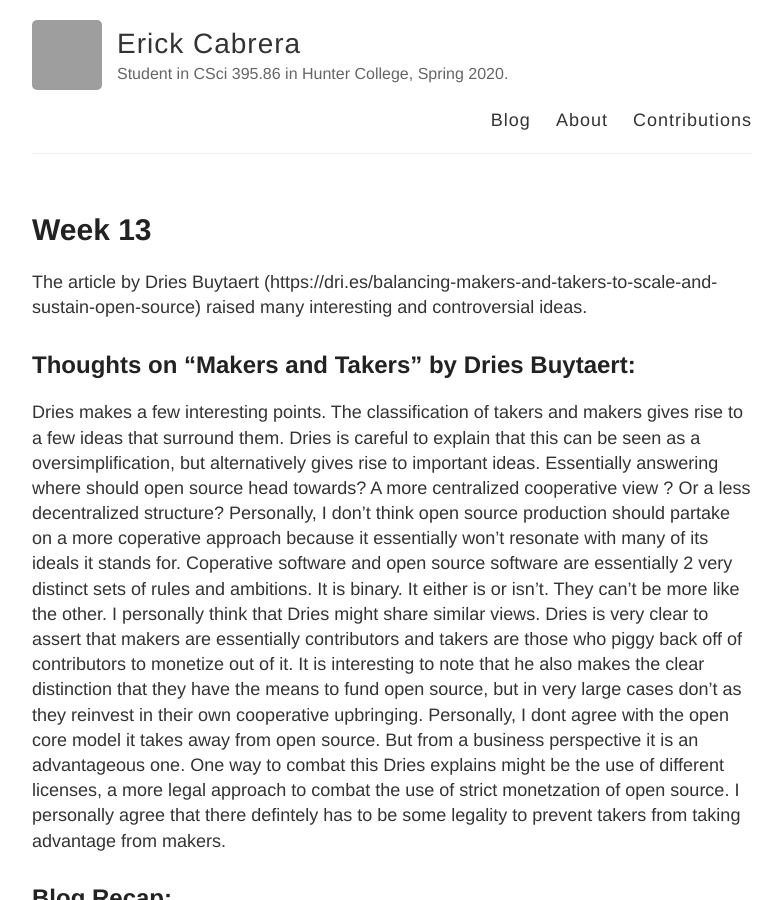
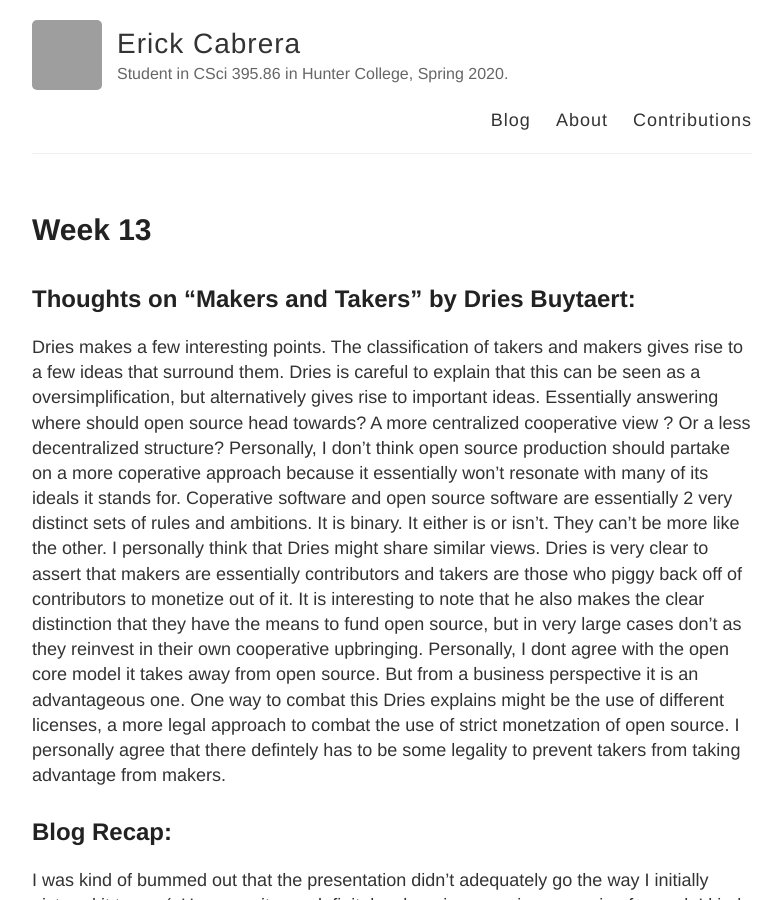
Before and after one commit to hunter-college-ossd-spr-2020/MarceloDamian-weekly, a Jekyll site: the page built from _posts/2020-05-10-week13.md, in a window 1280 px wide and 900 px high. Shown: the whole window, without its empty margins (248-1031 px from the left). Built offline with Jekyll 4.4.1, drawn with Linux system fonts in a browser that asks for light colours; grey boxes are pictures that could not be loaded.

Commit message:
removed link

```diff
--- a/_posts/2020-05-10-week13.md
+++ b/_posts/2020-05-10-week13.md
@@ -2,9 +2,6 @@
 layout: post
 title: Week 13
 ---
-
-The article by Dries Buytaert  (https://dri.es/balancing-makers-and-takers-to-scale-and-sustain-open-source) raised many interesting and controversial ideas.
-
 
 ## Thoughts on "Makers and Takers" by Dries Buytaert:
 
```
